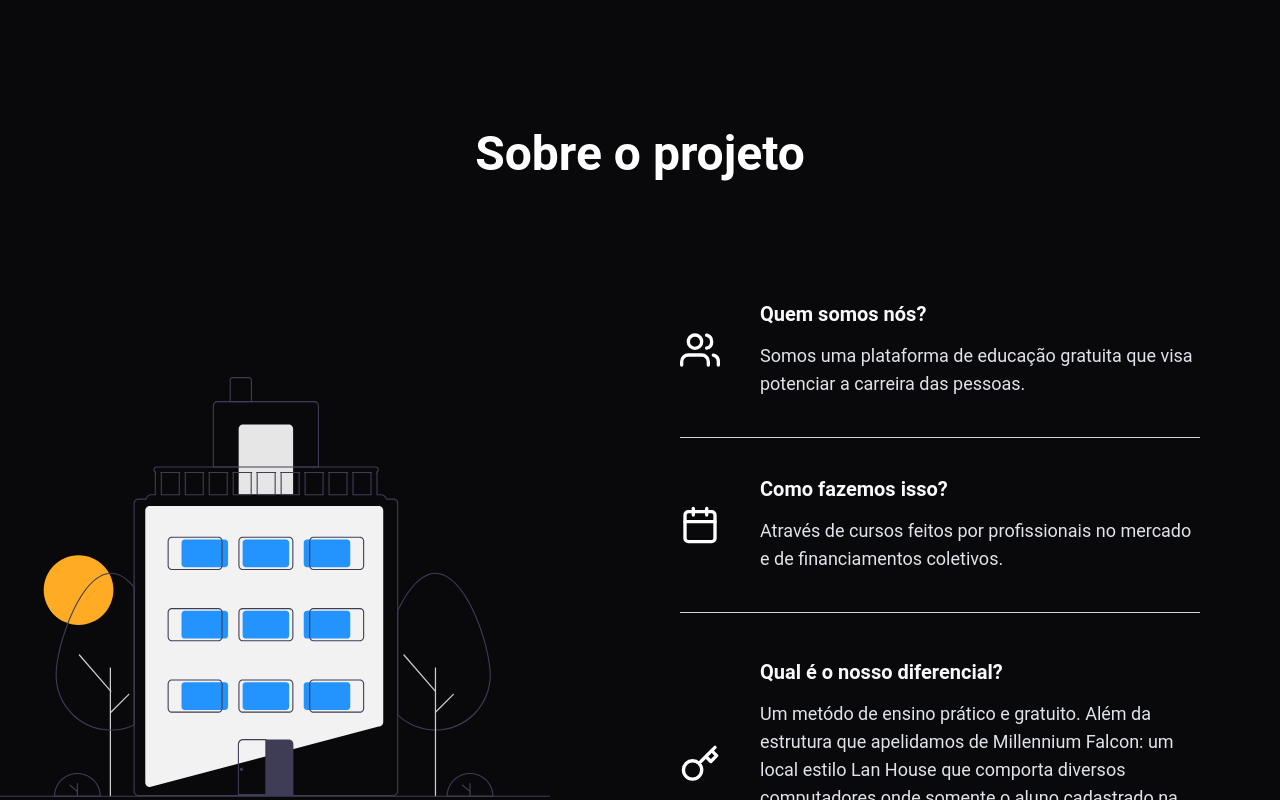
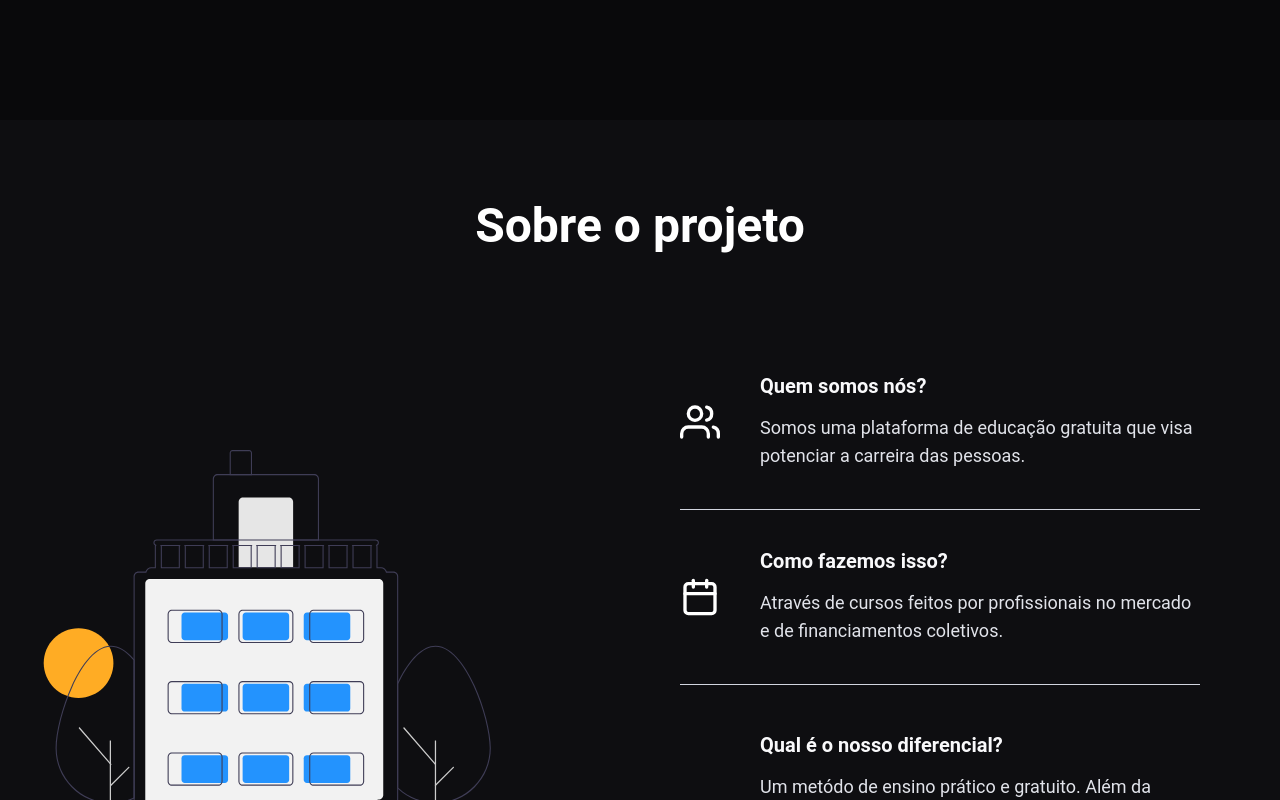
Before and after one commit to Sophia-15/flying-high-dowhile-challenge, a Next.js app: page / in a window 1280 px wide. Shown: the part 680-1480 px from the top of the page. Built offline with nearby package versions, Linux system fonts and the light colour scheme.

Commit message:
:recycle: fixing height issues

```diff
--- a/src/components/Information/index.tsx
+++ b/src/components/Information/index.tsx
@@ -4,6 +4,7 @@ import { FiCalendar, FiKey, FiUsers } from 'react-icons/fi';
 
 import {
   CardInformation,
+  Container,
   ContainerInformation,
   ContentCard,
   ContentInformation,
@@ -14,6 +15,7 @@ import {
 
 export function Information(){
   return (
+    <Container>
       <ContainerInformation>
         <h1>Sobre o projeto</h1>
 
@@ -68,5 +70,6 @@ export function Information(){
           </RightInformation>
         </ContentInformation>
       </ContainerInformation>
+    </Container>
   );
 }
--- a/src/components/Information/styles.ts
+++ b/src/components/Information/styles.ts
@@ -1,10 +1,17 @@
 import styled from 'styled-components';
+
+export const Container = styled.div`
+  background-color: ${({theme}) => theme.colors.backgroundLight};
+  height: 100vh;
+  width: 100%;
+  padding-top: 77px;
+`;
 
 export const ContainerInformation = styled.main`
   width: 100%;
   max-width: 1440px;
   margin: 0 auto;
-  height: 100vh;
+  background-color: ${({theme}) => theme.colors.backgroundLight};
 
   display: flex;
   justify-content: center;
--- a/src/components/Sponsors/index.tsx
+++ b/src/components/Sponsors/index.tsx
@@ -1,9 +1,10 @@
 import React from 'react';
 
-import { ContainerSponsors, ContentSponsors } from './styles'
+import { Container, ContainerSponsors, ContentSponsors } from './styles'
 
 export function Sponsors(){
   return (
+    <Container>
       <ContainerSponsors>
         <h1>Patrocinadores</h1>
 
@@ -20,5 +21,6 @@ export function Sponsors(){
           <img src="/rocketseat.svg" alt="empresa parceira" />
         </ContentSponsors>
       </ContainerSponsors>
+    </Container>
   );
 }
--- a/src/components/Sponsors/styles.ts
+++ b/src/components/Sponsors/styles.ts
@@ -1,10 +1,16 @@
 import styled from 'styled-components';
+
+export const Container = styled.div`
+  background-color: ${({theme}) => theme.colors.backgroundLight};
+  height: 100vh;
+  width: 100%;
+  padding-top: 77px;
+`;
 
 export const ContainerSponsors = styled.main`
   width: 100%;
   max-width: 1440px;
   margin: 0 auto;
-  height: 100vh;
   margin-top: 5rem;
 
   display: flex;
```
Lines whose indentation alone changed are shown as unchanged.
